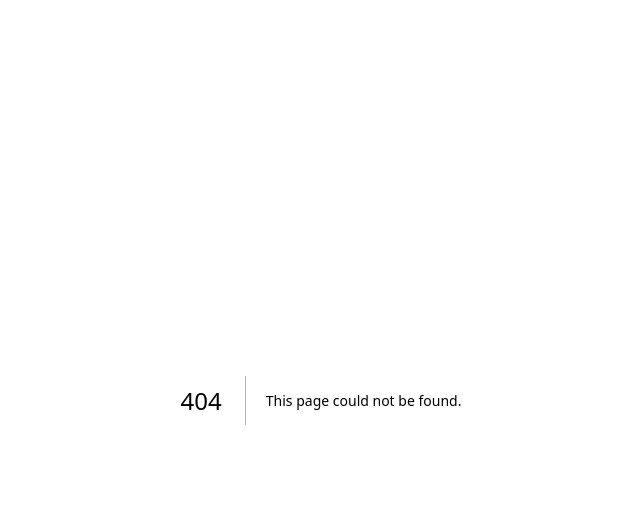
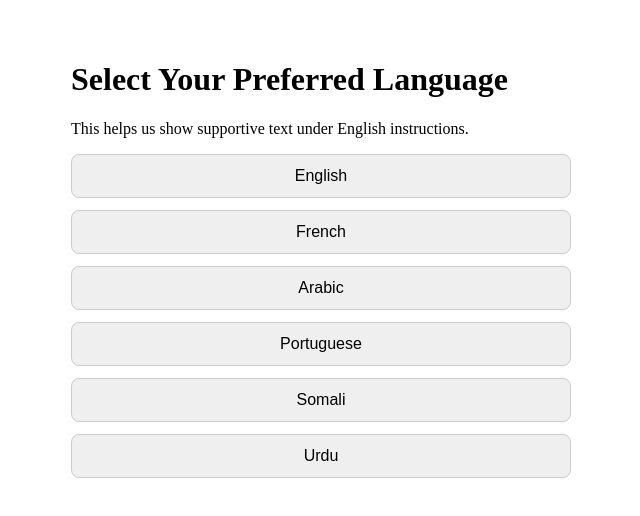
Before and after one commit to an170787-rekonet/rekonet, a Next.js app: page /assessment/language in a window 1280 px wide. Before the commit this address had no page. Shown: the top 516 px of the page, without its empty margins (319-959 px from the left). Built offline with nearby package versions, Linux system fonts and the light colour scheme.

Commit message:
Create page.jsx

```diff
--- /dev/null
+++ b/app/assessment/language/page.jsx
@@ -0,0 +1,71 @@
+'use client';
+
+import { useRouter } from 'next/navigation';
+import { useState } from 'react';
+
+const LANGUAGES = [
+  { code: 'en', label: 'English' },
+  { code: 'fr', label: 'French' },
+  { code: 'ar', label: 'Arabic' },
+  { code: 'pt', label: 'Portuguese' },
+  { code: 'so', label: 'Somali' },
+  { code: 'ur', label: 'Urdu' },
+];
+
+// Simple cookie setter (front‑end only)
+function setCookie(name, value, days = 365) {
+  const d = new Date();
+  d.setTime(d.getTime() + days * 24 * 60 * 60 * 1000);
+  document.cookie = `${name}=${encodeURIComponent(value)}; expires=${d.toUTCString()}; path=/; samesite=Lax`;
+}
+
+export default function LanguageSelection() {
+  const router = useRouter();
+  const [saving, setSaving] = useState(false);
+  const [error, setError] = useState('');
+
+  const choose = async (code) => {
+    try {
+      setSaving(true);
+      setError('');
+      setCookie('rekonet_read_lang', code);
+      setCookie('rekonet_translation_mode', 'bilingual');
+      router.push('/assessment');
+    } catch (e) {
+      setError(String(e.message || e));
+    } finally {
+      setSaving(false);
+    }
+  };
+
+  return (
+    <main style={{ padding: '40px', maxWidth: '500px', margin: '0 auto' }}>
+      <h1>Select Your Preferred Language</h1>
+      <p>This helps us show supportive text under English instructions.</p>
+
+      {error && <p style={{ color: 'crimson' }}>{error}</p>}
+
+      <ul style={{ listStyle: 'none', padding: 0 }}>
+        {LANGUAGES.map((lang) => (
+          <li key={lang.code} style={{ margin: '12px 0' }}>
+            <button
+              style={{
+                width: '100%',
+                padding: '12px',
+                fontSize: '16px',
+                borderRadius: '8px',
+                border: '1px solid #ccc',
+                cursor: 'pointer',
+                opacity: saving ? 0.6 : 1,
+              }}
+              disabled={saving}
+              onClick={() => choose(lang.code)}
+            >
+              {lang.label}
+            </button>
+          </li>
+        ))}
+      </ul>
+    </main>
+  );
+}
```
